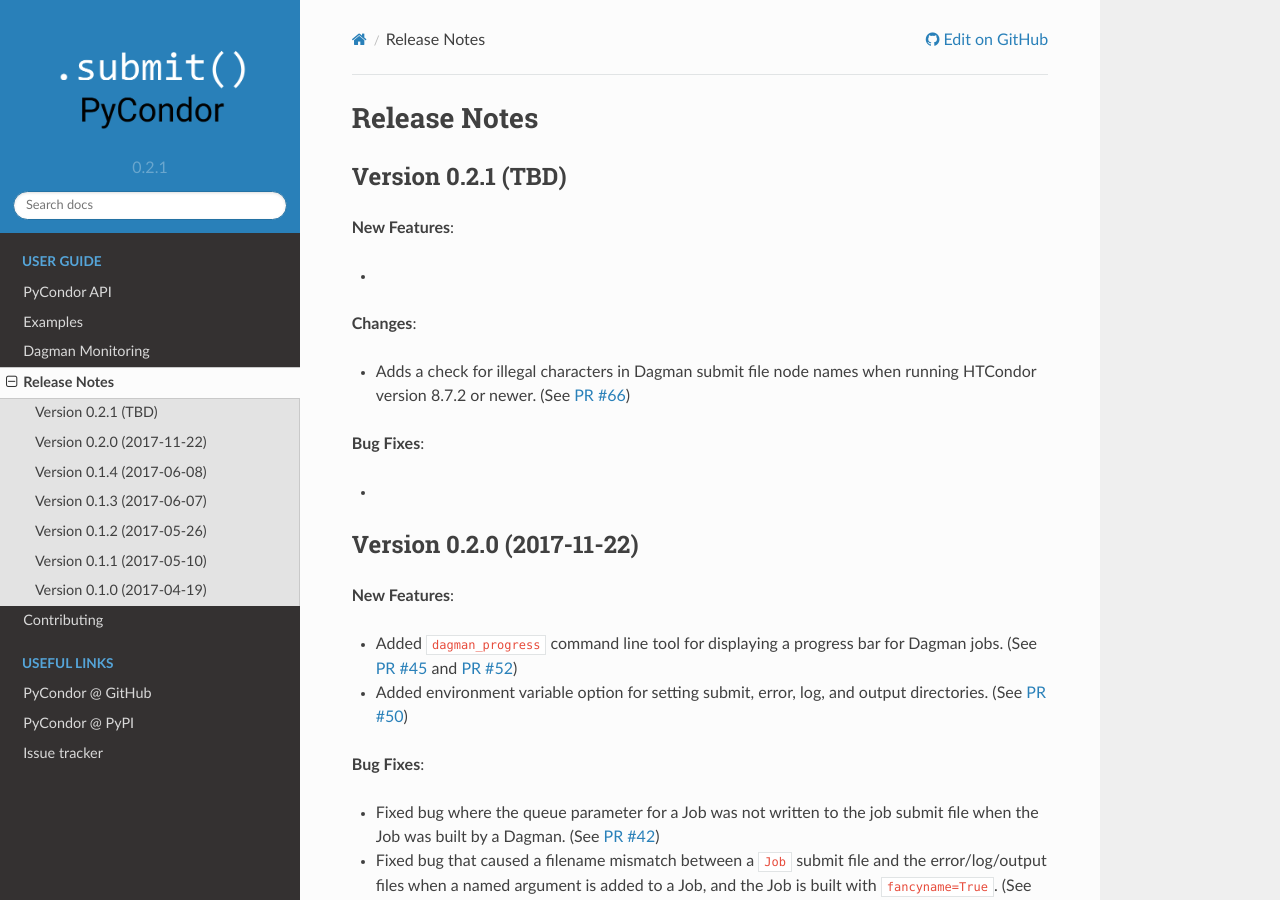
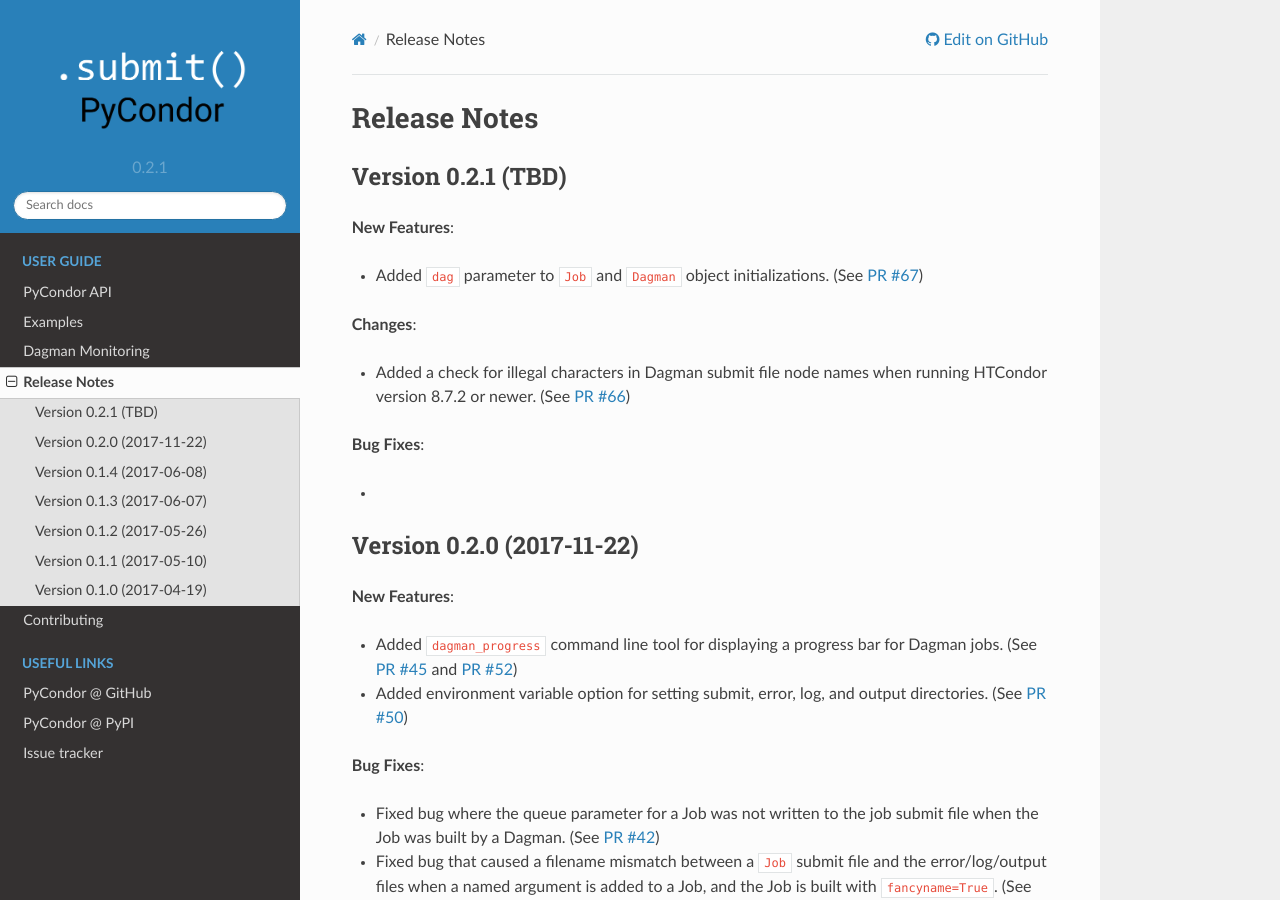
Before and after one commit to pycondor/pycondor, a Sphinx documentation site: the page built from docs/changelog.rst, in a window 1280 px wide and 900 px high. Built offline with Sphinx 7.4.7 and the Read the Docs theme 2.0.0, drawn with Linux system fonts in a browser that asks for light colours.

Commit message:
Adds changelog entry

```diff
--- a/docs/changelog.rst
+++ b/docs/changelog.rst
@@ -11,11 +11,12 @@
 
 **New Features**:
 
-*
+* Added ``dag`` parameter to ``Job`` and ``Dagman`` object initializations. (See `PR #67 <https://github.com/jrbourbeau/pycondor/pull/67>`_)
+
 
 **Changes**:
 
-* Adds a check for illegal characters in Dagman submit file node names when running HTCondor version 8.7.2 or newer. (See `PR #66 <https://github.com/jrbourbeau/pycondor/pull/66>`_)
+* Added a check for illegal characters in Dagman submit file node names when running HTCondor version 8.7.2 or newer. (See `PR #66 <https://github.com/jrbourbeau/pycondor/pull/66>`_)
 
 **Bug Fixes**:
 
```
